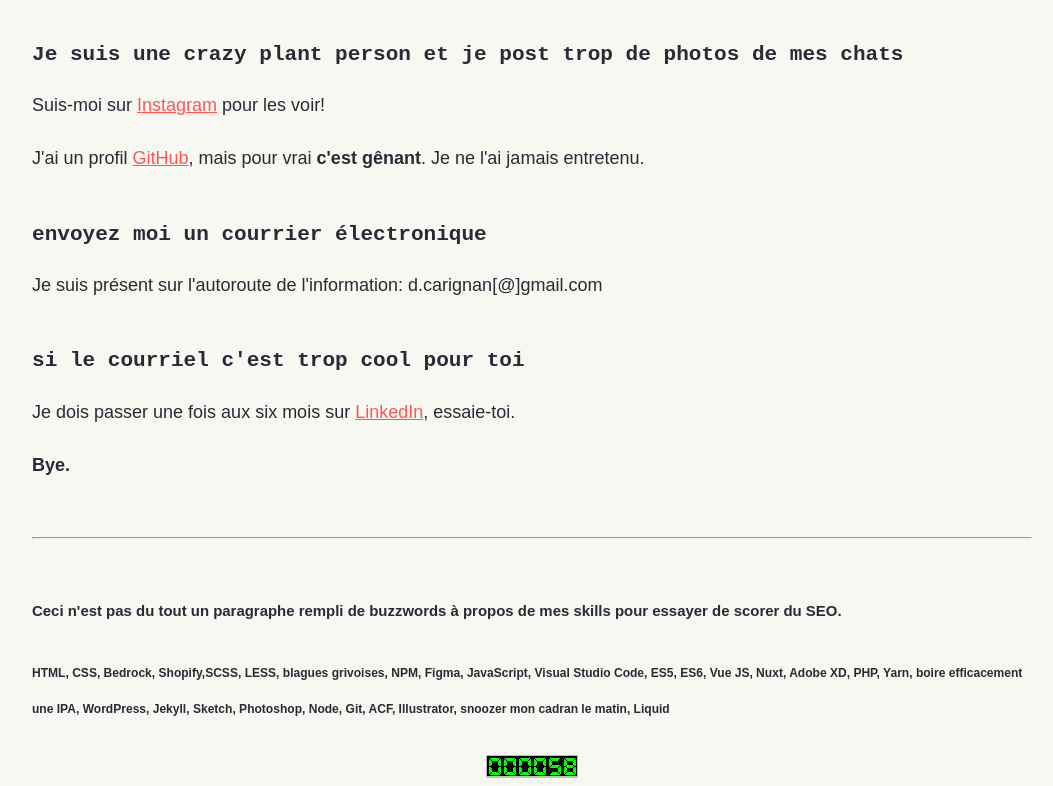
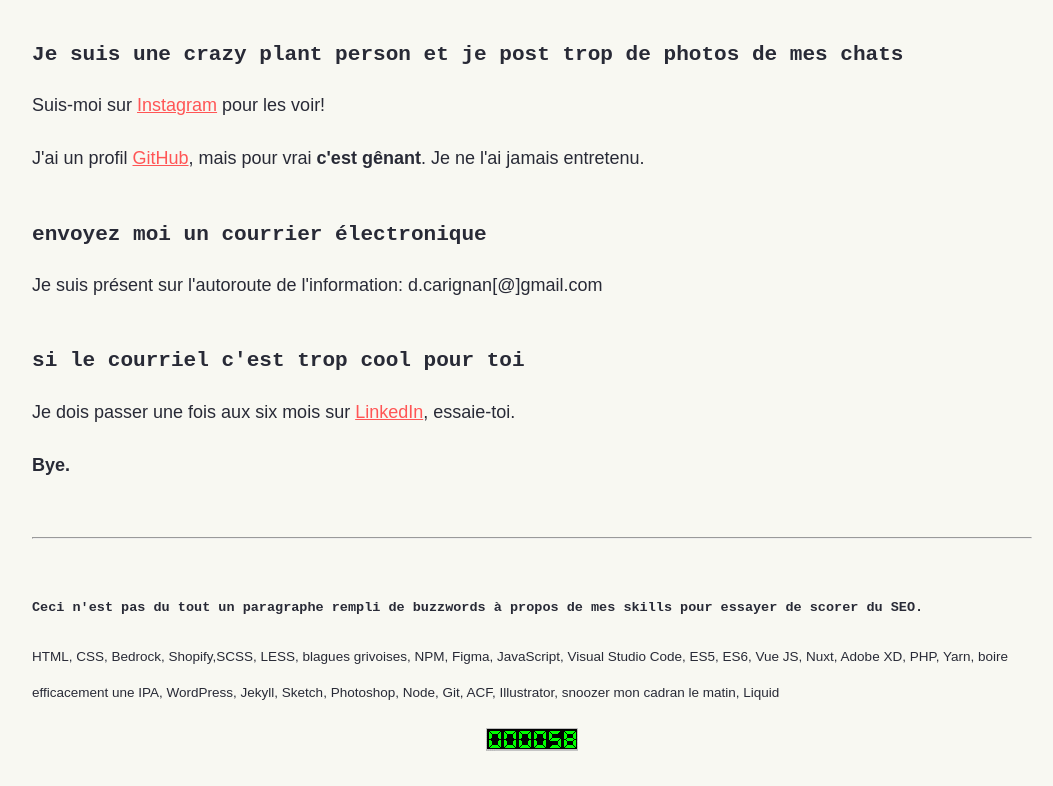
Before and after one commit to davidcarignan/website, a plain HTML site: page index.html in a window 1280 px wide. Shown: the part 2791-3577 px from the top of the page, without its empty margins (108-1161 px from the left). After the commit the page ends 3550 px from the top, so only its background shows below. Drawn offline with Linux system fonts and the light colour scheme.

Commit message:
Fixed headings

```diff
--- a/index.html
+++ b/index.html
@@ -8,7 +8,7 @@
 		<meta name="description" content="Je suis David Carignan, développeur web et chargé de cours possédant plus de dix ans d'expérience en webdev.">
 
 	    <style>
-	    	#main,img{margin:0 auto}body,html{font-size: 1.5em; cursor:url('/cursor.png'),auto}body{background:#f8f8f2;font-family:sans-serif;line-height:1.95em;font-size:18px;color:#282a36}#main{max-width:1000px}img{max-width:100%;display:block}h1,h2,h3,h4{line-height:1.5;font-family:monospace;margin:2em 0 0.5em}h1{margin-top:0; margin-bottom: 2em; text-align: center;}a{color:#f55}a:visited{color:#6272a4}a:hover{text-decoration:none}@media screen and (min-width:720px){ul.two-cols{column-count:2;column-gap:1rem}ul ul{font-size:0.75em;}}ul li:not(:last-child) {margin-bottom: 0.75em;} hr{margin:3em 0} .c-contentlayout {display: flex; flex-flow: column nowrap; gap: 2em;}
+	    	#main,img{margin:0 auto}body,html{font-size: 1.5em; cursor:url('/cursor.png'),auto}body{background:#f8f8f2;font-family:sans-serif;line-height:1.95em;font-size:18px;color:#282a36}#main{max-width:1000px}img{max-width:100%;display:block}h1,h2,h3,h4{line-height:1.5;font-family:monospace;margin:2em 0 0.5em}h1{margin-top:0; margin-bottom: 2em; text-align: center;}small {font-size: 0.75em;}a{color:#f55}a:visited{color:#6272a4}a:hover{text-decoration:none}@media screen and (min-width:720px){ul.two-cols{column-count:2;column-gap:1rem}ul ul{font-size:0.75em;}}ul li:not(:last-child) {margin-bottom: 0.75em;} hr{margin:3em 0} .c-contentlayout {display: flex; flex-flow: column nowrap; gap: 2em;}
 			@media screen and (min-width: 991px) {.c-contentlayout{flex-direction: row;}}
 			@media (prefers-color-scheme:dark){body{background:#282a36;color:#f8f8f2}a{color:#ff79c6}a:visited{color:#bd93f9}}
 	    </style>
@@ -149,8 +149,8 @@
 			<p><strong>Bye.</strong></p>
 
 			<hr>
-			<h5>Ceci n'est pas du tout un paragraphe rempli de buzzwords à propos de mes skills pour essayer de scorer du SEO.</h5>
-			<h6>HTML, CSS, Bedrock, Shopify,SCSS, LESS, blagues grivoises, NPM, Figma, JavaScript, Visual Studio Code, ES5, ES6, Vue JS, Nuxt, Adobe XD, PHP, Yarn, boire efficacement une IPA, WordPress, Jekyll, Sketch, Photoshop, Node, Git, ACF, Illustrator, snoozer mon cadran le matin, Liquid</h6>
+			<h4><small>Ceci n'est pas du tout un paragraphe rempli de buzzwords à propos de mes skills pour essayer de scorer du SEO.</small></h4>
+			<p><small>HTML, CSS, Bedrock, Shopify,SCSS, LESS, blagues grivoises, NPM, Figma, JavaScript, Visual Studio Code, ES5, ES6, Vue JS, Nuxt, Adobe XD, PHP, Yarn, boire efficacement une IPA, WordPress, Jekyll, Sketch, Photoshop, Node, Git, ACF, Illustrator, snoozer mon cadran le matin, Liquid</small></p>
 
 			<img src="/counter.png" width="92px" height="23px" title="C'est juste une image, ça va toujours display 58." alt="42069">
 
```
